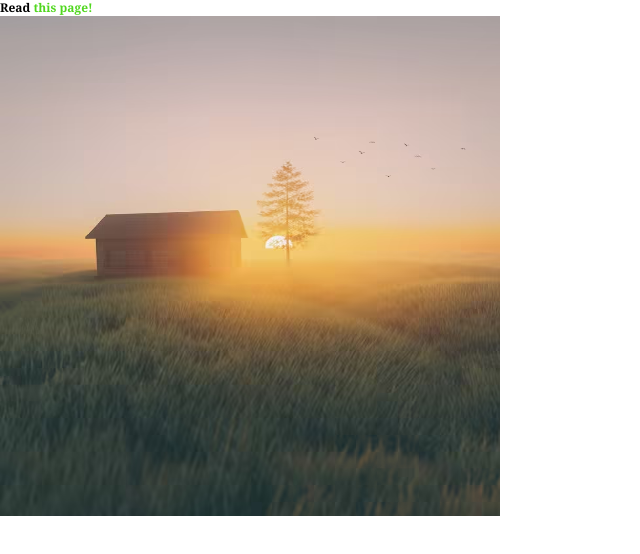
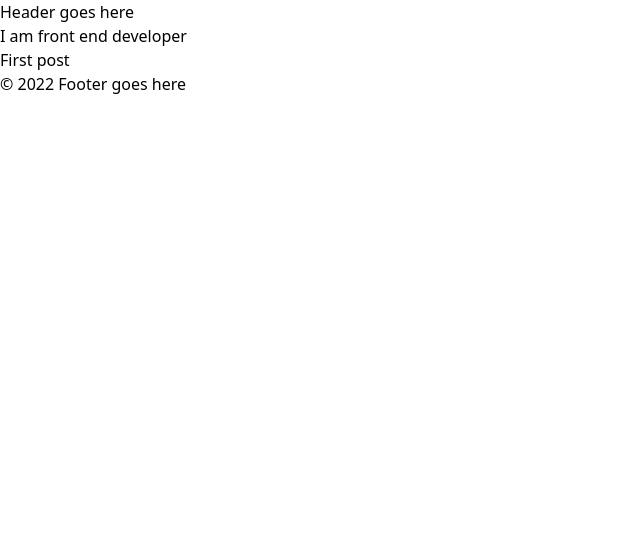
Before and after one commit to alekspanteli/nextjs-blog, a Next.js app: page / in a window 1280 px wide. Shown: the top 554 px of the page, without its empty margins (0-640 px from the left). Built offline with nearby package versions, Linux system fonts and the light colour scheme.

Commit message:
add year

```diff
--- /dev/null
+++ b/components/layout.js
@@ -0,0 +1,25 @@
+import Head from "next/head";
+import Link from "next/link";
+
+export default function Layout({ children, home }) {
+  return (
+    <div className="max-w-7xl mx-auto">
+      <Head>
+        <meta
+          name="description"
+          content="Learn how to build a personal website using Next.js"
+        />
+      </Head>
+      <header>Header goes here</header>
+      <main>{children}</main>
+      {!home && (
+        <div>
+          <Link href="/">
+            <a>← Back to home</a>
+          </Link>
+        </div>
+      )}
+      <footer>&copy; {new Date().getFullYear()} Footer goes here</footer>
+    </div>
+  );
+}
--- a/pages/index.js
+++ b/pages/index.js
@@ -1,26 +1,21 @@
 import Head from "next/head";
+import Layout from "../components/layout";
 import Link from "next/link";
-import Image from "next/image";
 
 export default function Home() {
   return (
-    <div className="container">
-      <Head>
-        <title>Create Next App</title>
-        <link rel="icon" href="/favicon.ico" />
-      </Head>
-      <p className="font-bold font-serif text-xs antialiased ">
-        Read{" "}
-        <Link href="/posts/first-post">
-          <a className="text-[#50d71e]">this page!</a>
-        </Link>
-      </p>
-      <Image
-        src="/images/gallery.avif" // Route of the image file
-        height={500} // Desired size with correct aspect ratio
-        width={500} // Desired size with correct aspect ratio
-        alt="Alex Panteli"
-      />
-    </div>
+    <>
+      <Layout home>
+        <Head>
+          <title>Home page</title>
+        </Head>
+        <section>
+          <p>I am front end developer</p>
+          <p>
+            <Link href="/posts/first-post">First post</Link>
+          </p>
+        </section>
+      </Layout>
+    </>
   );
 }
--- a/pages/posts/first-post.js
+++ b/pages/posts/first-post.js
@@ -1,16 +1,17 @@
-import Link from "next/link";
 import Head from "next/head";
+import Layout from "../../components/layout";
 
 export default function FirstPost() {
   return (
     <>
-      <Head>
-        <title>First Post</title>
-      </Head>
-      <h1>First Post</h1>
-      <h2>
-        <Link href="/">Back to home</Link>
-      </h2>
+      <Layout>
+        <Head>
+          <title>First post</title>
+        </Head>
+        <section>
+          <h1>First Post</h1>
+        </section>
+      </Layout>
     </>
   );
 }
```
